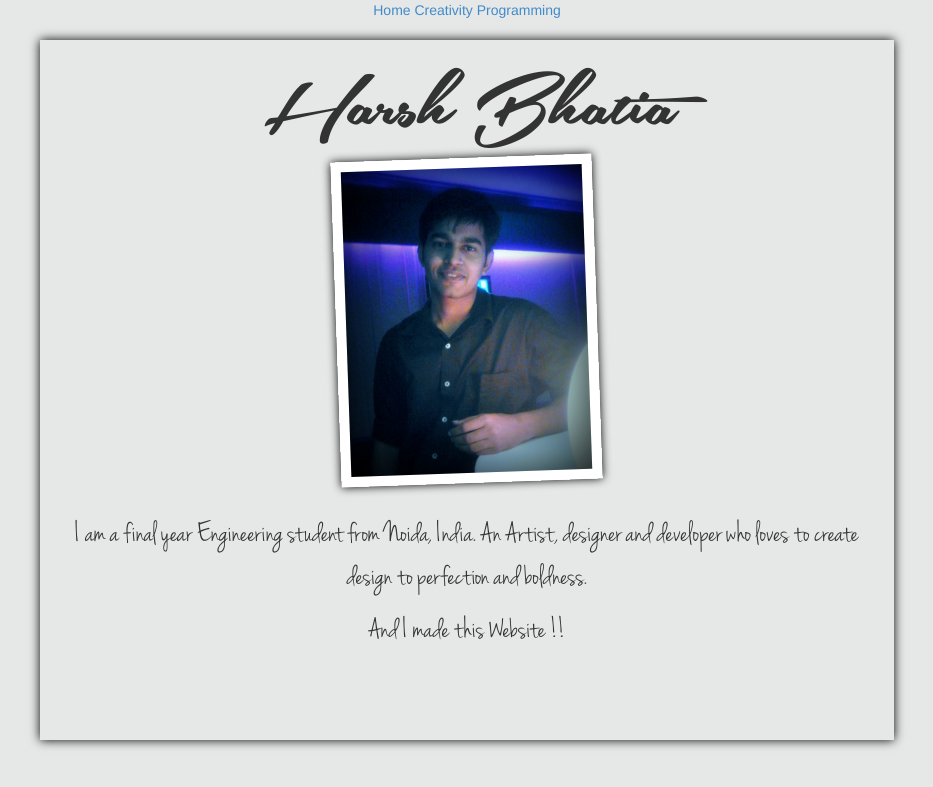
After one commit to hash113/hash113.github.io, a PHP site: page /aboutme.html in a window 1280 px wide. The commit adds this page. Shown: the top 787 px of the page, without its empty margins (173-1106 px from the left). Run offline with PHP 8.4, Linux system fonts and the light colour scheme.

Commit message:
aboutme file added

```diff
--- /dev/null
+++ b/aboutme.html
@@ -0,0 +1,44 @@
+<!DOCTYPE html>
+<html>
+  <head>
+    <title>Harsh Bhatia | Personal Website</title>
+    <meta name="viewport" content="width=device-width, initial-scale=1.0">
+    <!-- Bootstrap -->
+    <link href="css/bootstrap.min.css" rel="stylesheet">
+    <link rel="stylesheet" type="text/css" href="css/style_am.css" />
+    <!-- Favicon -->
+	 <!--link rel="shortcut icon" href="Images/favicon.ico" type="image/x-icon">
+	 <link rel="icon" href="Images/favicon.ico" type="image/x-icon"-->
+    <script src="http://code.jquery.com/jquery-latest.js"></script>
+    <script src="js/bootstrap.min.js"></script>
+    <script src="js/script_am.js"></script>
+
+
+
+    <!-- HTML5 Shim and Respond.js IE8 support of HTML5 elements and media queries -->
+    <!-- WARNING: Respond.js doesn't work if you view the page via file:// -->
+    <!--[if lt IE 9]>
+      <script src="https://oss.maxcdn.com/libs/html5shiv/3.7.0/html5shiv.js"></script>
+      <script src="https://oss.maxcdn.com/libs/respond.js/1.3.0/respond.min.js"></script>
+    <![endif]-->
+	</head>
+	<body>
+		<header class="col-sm-12 header">
+				<a href="index.html">Home</a>
+				<a href="creativity.html">Creativity</a>
+				<a href="programming.html">Programming</a>
+		</header>
+
+        <div class="col-sm-8 col-sm-offset-2 centerstage">
+            <p class="col-sm-8 col-sm-offset-2 name"> Harsh Bhatia </p>
+            <img src="images/dp.jpg" class="dp">
+            <div class="content">
+                <p> I am a final year Engineering student from Noida, India. An Artist, designer and developer who loves to create design to perfection and boldness. </p>
+                And I made this Website !!
+            </div>
+            <div>
+            </div>
+        </div>
+
+</body>
+</html>
--- a/css/style.css
+++ b/css/style.css
@@ -112,7 +112,7 @@ opacity: 1;
 	height: 10%;
 	background: url("../images/button_texture.jpg") ;
 	bottom: 20%;
-	margin-top:3%;
+	margin-top:1%;
 	border-radius:5px;
 	opacity: .8;
 	/*background-position: center;*/
--- /dev/null
+++ b/css/style_am.css
@@ -0,0 +1,55 @@
+@font-face
+{
+font-family: aire;
+src: url('../fonts/aire.ttf');
+}
+
+@font-face
+{
+font-family: article;
+src: url('../fonts/article.ttf');
+}
+body
+{
+	overflow: auto;
+	background-color: rgba(131,135,138,0.2);
+}
+.name{
+	font-family: aire;
+	font-size: 100px;
+
+	text-align: center;
+
+
+
+}
+.dp{
+	height: 325px;
+	margin-top: -35px;
+	-webkit-transform: rotate(-2deg);
+-moz-transform: rotate(-2deg);
+border:10px solid #ffffff;
+/*border:8px solid #021a40;*/
+box-shadow: 0 0 10px #000000;
+}
+.header{
+	height: 40px;
+	text-align: center;
+
+}
+.header a{
+	margin-top: 2%;
+}
+.content{
+	font-family: article;
+	margin-top: 30px;
+	font-size: 30px;
+}
+.centerstage
+{
+	box-shadow: 0 0 10px #000000;
+	height: 700px;
+	text-align: center;
+
+
+}
--- a/index.html
+++ b/index.html
@@ -34,7 +34,7 @@
       WELCOME</p>
            <img src="images/logo.png" id="logosvg">
 
-      <p class="name">Personal Website</p>
+      <p class="name">India, based on <br>Artist/designer/developer Harsh Bhatia</p>
       <br>
       <button id="link_main">Continue to main site</button></br>
       <p class="shortcut"><a href="sketches.html">
```
Also changed, not shown: js/aboutme.html (added, +33 -0 lines), fonts/aire.ttf (added), fonts/article.ttf (added), images/dp.jpg (added).
